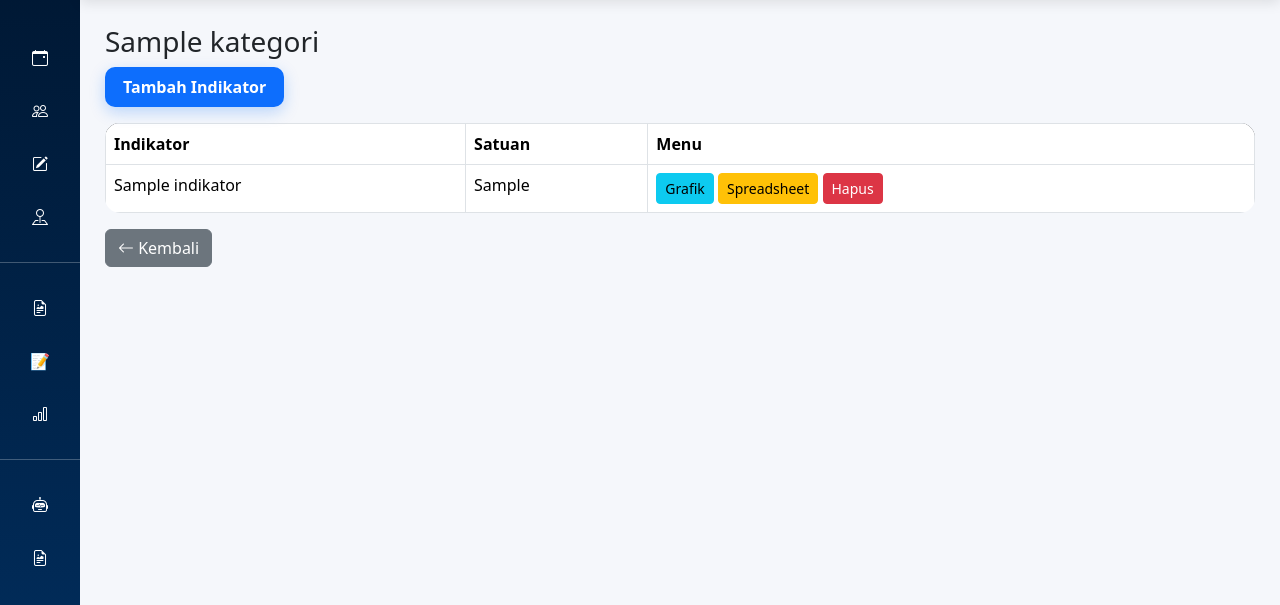
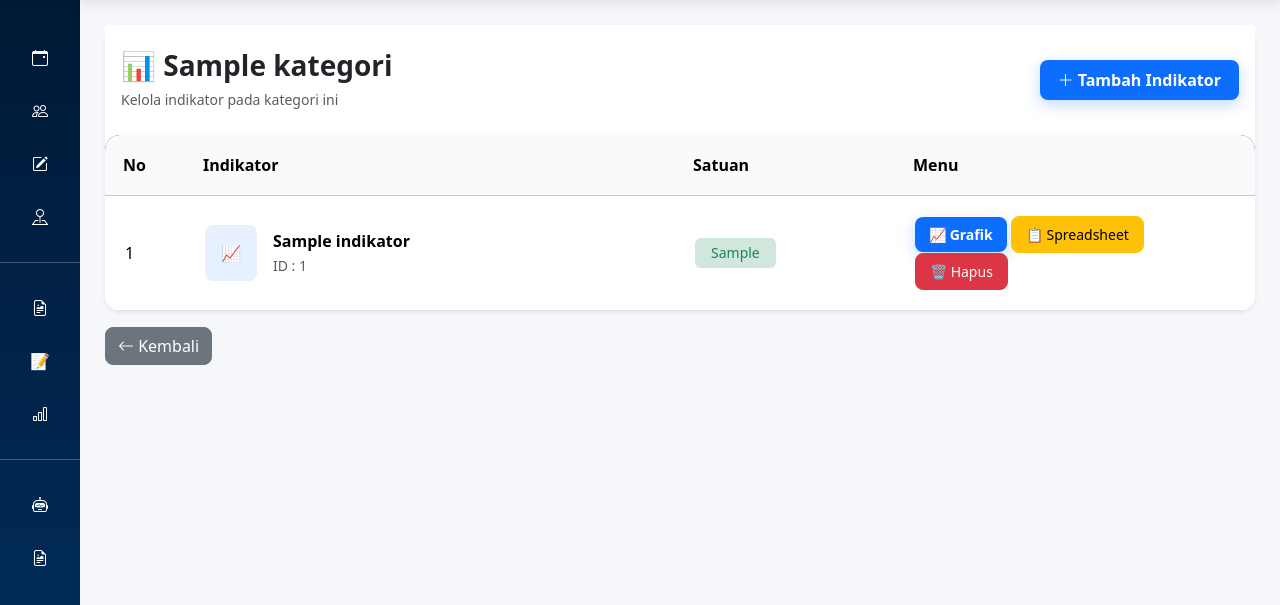
Before and after one commit to AllOneeeee/sosial-8272, a Flask app: page /dashboard-strategis/1 in a window 1280 px wide. Shown: the part 119-724 px from the top of the page. Run offline with Flask 3, Linux system fonts and the light colour scheme; a user stored in the database is signed in; tables that the repository leaves empty hold one stand-in row (values such as "Sample post"); parts of the project's set-up code (start-up, migrations or seed data) failed here and were passed over; some libraries are stand-ins or nearby versions.

Commit message:
edit data strategis

```diff
--- a/app.py
+++ b/app.py
@@ -1951,9 +1951,25 @@ def dashboard_strategis():
         DashboardKategori.nama
     ).all()
 
-    return render_template(
+    jumlah = {}
+
+    for k in kategori:
+
+        jumlah[k.id] = DashboardIndikator.query.filter_by(
+
+            kategori_id=k.id
+
+        ).count()
+
+
+    return render_template(
+
         "dashboard_strategis.html",
-        kategori=kategori
+
+        kategori=kategori,
+
+        jumlah=jumlah
+
     )
 @app.route("/dashboard-strategis/<int:id>")
 @login_required
@@ -1996,8 +2012,8 @@ def tambah_kategori():
         "kategori_form.html"
     )
 @app.route(
-    "/dashboard-strategis/indikator/tambah",
-    methods=["GET","POST"]
+"/dashboard-strategis/indikator/tambah",
+methods=["GET","POST"]
 )
 @login_required
 def tambah_indikator():
@@ -2014,22 +2030,36 @@ def tambah_indikator():
 
             nama=request.form["nama"],
 
-            satuan=request.form["satuan"]
+            satuan=request.form["satuan"],
+
+            header_baris=request.form.get(
+                "header_baris",
+                "Kecamatan"
+            )
 
         )
 
         db.session.add(data)
+
         db.session.commit()
 
         return redirect(
+
             url_for(
+
                 "dashboard_strategis"
-            )
-        )
-
-    return render_template(
+
+            )
+
+        )
+
+
+    return render_template(
+
         "indikator_form.html",
+
         kategori=kategori
+
     )
 @app.route(
     "/dashboard-strategis/data/<int:id>",
@@ -2408,10 +2438,8 @@ def dashboard_sheet(id):
 @login_required
 def export_dashboard(id):
 
-
     indikator = DashboardIndikator.query.get_or_404(id)
 
-
     data = DashboardData.query.filter_by(
 
         indikator_id=id
@@ -2461,7 +2489,6 @@ def export_dashboard(id):
     ws.title = indikator.nama
 
 
-
     judul = f"{indikator.nama} ({indikator.satuan})"
 
 
@@ -2484,7 +2511,6 @@ def export_dashboard(id):
     )
 
 
-
     ws.merge_cells(
 
         start_row=1,
@@ -2498,16 +2524,17 @@ def export_dashboard(id):
     )
 
 
-
+    # HEADER DINAMIS
     header = [
 
-        "Kecamatan"
+        indikator.header_baris
+        if indikator.header_baris
+        else "Kecamatan"
 
     ] + tahun
 
 
-
-    for i,v in enumerate(
+    for i, v in enumerate(
 
         header,
 
@@ -2515,7 +2542,6 @@ def export_dashboard(id):
 
     ):
 
-
         ws.cell(
 
             row=3,
@@ -2525,7 +2551,6 @@ def export_dashboard(id):
         ).value = v
 
 
-
         ws.cell(
 
             row=3,
@@ -2539,6 +2564,18 @@ def export_dashboard(id):
         )
 
 
+        ws.cell(
+
+            row=3,
+
+            column=i
+
+        ).alignment = Alignment(
+
+            horizontal="center"
+
+        )
+
 
     row_excel = 4
 
@@ -2546,7 +2583,7 @@ def export_dashboard(id):
     for k in wilayah:
 
 
-        row=[
+        row = [
 
             k
 
@@ -2556,23 +2593,17 @@ def export_dashboard(id):
         for t in tahun:
 
 
-
             d = DashboardData.query.filter_by(
 
-
                 indikator_id=id,
 
-
                 wilayah=k,
 
-
                 tahun=t
 
-
             ).first()
 
 
-
             row.append(
 
                 d.nilai
@@ -2584,8 +2615,7 @@ def export_dashboard(id):
             )
 
 
-
-        for i,v in enumerate(
+        for i, v in enumerate(
 
             row,
 
@@ -2603,9 +2633,7 @@ def export_dashboard(id):
             ).value = v
 
 
-
         row_excel += 1
-
 
 
     output = BytesIO()
@@ -2898,5 +2926,79 @@ def my_forms():
     )
 
 
+
+@app.route(
+'/dashboard-strategis/kategori/edit/<int:id>',
+methods=['GET','POST']
+)
+@login_required
+def edit_kategori(id):
+
+    kategori = DashboardKategori.query.get_or_404(id)
+
+    if request.method == 'POST':
+
+        kategori.nama = request.form['nama']
+
+        db.session.commit()
+
+        flash(
+            'Kategori berhasil diubah',
+            'success'
+        )
+
+        return redirect(
+            url_for(
+                'dashboard_strategis'
+            )
+        )
+
+    return render_template(
+
+        'kategori_form.html',
+
+        kategori=kategori
+
+    )
+
+@app.route(
+'/dashboard-strategis/kategori/hapus/<int:id>'
+)
+@login_required
+def hapus_kategori(id):
+
+    kategori = DashboardKategori.query.get_or_404(id)
+
+    jml = DashboardIndikator.query.filter_by(
+        kategori_id=id
+    ).count()
+
+    if jml > 0:
+
+        flash(
+            'Kategori masih memiliki indikator',
+            'warning'
+        )
+
+        return redirect(
+            url_for(
+                'dashboard_strategis'
+            )
+        )
+
+    db.session.delete(kategori)
+
+    db.session.commit()
+
+    flash(
+        'Kategori berhasil dihapus',
+        'success'
+    )
+
+    return redirect(
+        url_for(
+            'dashboard_strategis'
+        )
+    )
 if __name__ == "__main__":
     app.run(debug=True)
--- a/templates/indikator_strategis.html
+++ b/templates/indikator_strategis.html
@@ -1,64 +1,316 @@
-{% extends 'base.html' %} {% block content %}
+{% extends 'base.html' %}
+{% block content %}
 
-<h3>{{kategori.nama}}</h3>
+<div class="card shadow-sm border-0 rounded-4">
 
-<a href="{{url_for('tambah_indikator')}}" class="btn btn-primary mb-3">
+    <div class="card-header bg-white border-0 py-4">
+
+        <div class="d-flex justify-content-between align-items-center">
+
+            <div>
+
+                <h3 class="fw-bold mb-1">
+
+                    📊 {{kategori.nama}}
+
+                </h3>
+
+                <small class="text-muted">
+
+                    Kelola indikator pada kategori ini
+
+                </small>
+
+            </div>
+
+
+            <div>
+
+                <a href="{{url_for('tambah_indikator')}}"
+                   class="btn btn-primary rounded-3">
+
+                    <i class="bi bi-plus-lg"></i>
+
                     Tambah Indikator
+
                 </a>
 
-<table class="table table-bordered">
-  <thead>
+            </div>
+
+        </div>
+
+    </div>
+
+
+
+    <div class="table-responsive">
+
+        <table class="table align-middle mb-0">
+
+
+            <thead class="table-light">
+
                 <tr>
-      <th>Indikator</th>
 
-      <th>Satuan</th>
+                    <th width="80">
 
-      <th>Menu</th>
+                        No
+
+                    </th>
+
+                    <th>
+
+                        Indikator
+
+                    </th>
+
+                    <th width="220">
+
+                        Satuan
+
+                    </th>
+
+                    <th width="360">
+
+                        Menu
+
+                    </th>
+
                 </tr>
+
             </thead>
 
+
+
             <tbody>
+
                 {% for i in indikator %}
 
                 <tr>
-      <td>{{i.nama}}</td>
-
-      <td>{{i.satuan}}</td>
 
                     <td>
+
+                        {{loop.index}}
+
+                    </td>
+
+
+
+                    <td>
+
+                        <div class="d-flex align-items-center">
+
+
+                            <div
+                            class="bg-primary bg-opacity-10
+                            rounded-3 p-3 me-3">
+
+                                📈
+
+                            </div>
+
+
+                            <div>
+
+                                <div class="fw-bold">
+
+                                    {{i.nama}}
+
+                                </div>
+
+
+                                <small class="text-muted">
+
+                                    ID :
+
+                                    {{i.id}}
+
+                                </small>
+
+                            </div>
+
+
+                        </div>
+
+                    </td>
+
+
+
+                    <td>
+
+                        <span class="badge
+                        bg-success-subtle
+                        text-success
+                        px-3 py-2">
+
+                            {{i.satuan}}
+
+                        </span>
+
+                    </td>
+
+
+
+                    <td>
+
+
                         <a
-          class="btn btn-info btn-sm"
-          href="{{url_for('grafik_indikator',
-id=i.id)}}"
-        >
-          Grafik
+
+                        href="{{url_for(
+
+                        'grafik_indikator',
+
+                        id=i.id
+
+                        )}}"
+
+                        class="btn btn-primary btn-sm rounded-3">
+
+                            📈 Grafik
+
                         </a>
 
+
+
                         <a
-          class="btn btn-warning btn-sm"
-          href="{{url_for('dashboard_sheet',
-id=i.id)}}"
-        >
-          Spreadsheet
+
+                        href="{{url_for(
+
+                        'dashboard_sheet',
+
+                        id=i.id
+
+                        )}}"
+
+                        class="btn btn-warning btn-sm rounded-3">
+
+                            📋 Spreadsheet
+
                         </a>
 
+
+
                         <a
-          class="btn btn-danger btn-sm"
-          href="{{url_for('hapus_indikator',
-id=i.id)}}"
-          onclick="return confirm('Hapus indikator?');"
-        >
-          Hapus
+
+                        href="{{url_for(
+
+                        'hapus_indikator',
+
+                        id=i.id
+
+                        )}}"
+
+                        class="btn btn-danger btn-sm rounded-3"
+
+                        onclick="return confirm(
+
+                        'Hapus indikator ini ?'
+
+                        );">
+
+                            🗑 Hapus
+
                         </a>
+
+
                     </td>
+
+
                 </tr>
 
                 {% endfor %}
+
+
             </tbody>
+
+
         </table>
-<a href="{{ url_for('dashboard') }}" class="btn btn-secondary">
+
+
+    </div>
+
+
+</div>
+
+
+
+<div class="mt-3">
+
+
+<a
+
+href="{{url_for(
+
+'dashboard_strategis'
+
+)}}"
+
+class="btn btn-secondary rounded-3">
+
 <i class="bi bi-arrow-left"></i>
+
 Kembali
+
 </a>
 
+
+</div>
+
+
+
+<style>
+
+.card{
+
+border-radius:20px;
+
+}
+
+
+.table thead th{
+
+background:#f8fafc;
+
+font-weight:700;
+
+padding:18px;
+
+}
+
+
+.table td{
+
+padding:20px;
+
+vertical-align:middle;
+
+}
+
+
+.badge{
+
+font-size:14px;
+
+font-weight:500;
+
+}
+
+
+.btn-sm{
+
+padding:7px 14px;
+
+}
+
+
+tr:hover{
+
+background:#f9fafb;
+
+}
+
+
+</style>
+
+
 {% endblock %}
```
Also changed, not shown: models.py (+15 -12 lines), templates/dashboard_strategis.html (+15 -16 lines), templates/indikator_form.html (+22 -19 lines), templates/sheet_dashboard.html (+9 -1 lines), static/css/style.css (line endings or trailing spaces). Lines whose indentation alone changed are shown as unchanged.
